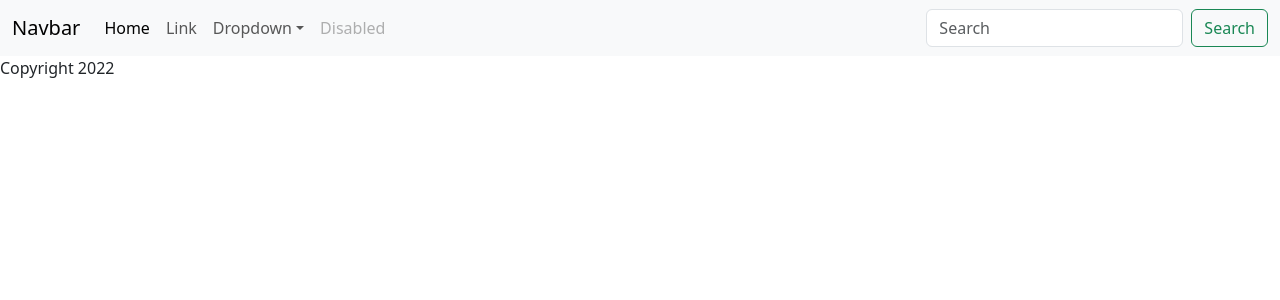
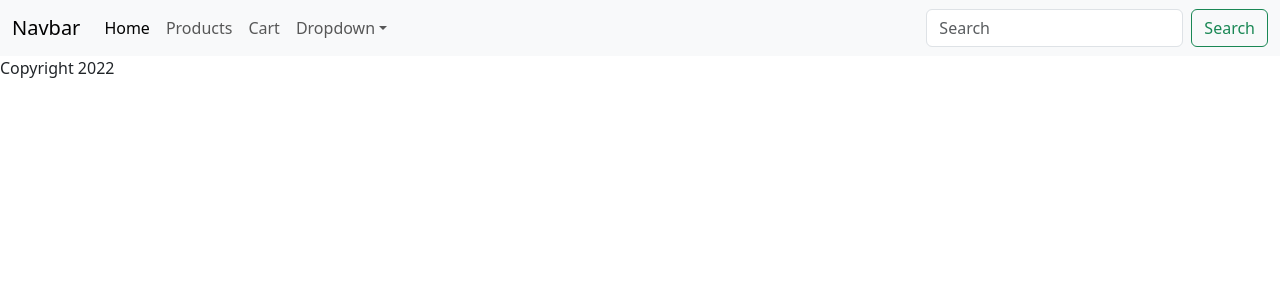
Before and after one commit to Arroneous2/mini-capstone-front-end, a React (Vite) app: page / in a window 1280 px wide. Shown: the top 300 px of the page. Built offline with nearby package versions, Linux system fonts and the light colour scheme; no server answers.

Commit message:
add bootstrap nav bar

```diff
--- a/src/Header.jsx
+++ b/src/Header.jsx
@@ -3,13 +3,13 @@ import { Link } from "react-router-dom";
 export function Header() {
   return (
     <header>
-      <nav class="navbar navbar-expand-lg bg-body-tertiary">
-        <div class="container-fluid">
-          <a class="navbar-brand" href="#">
+      <nav className="navbar navbar-expand-lg bg-body-tertiary">
+        <div className="container-fluid">
+          <a className="navbar-brand" href="#">
             Navbar
           </a>
           <button
-            class="navbar-toggler"
+            className="navbar-toggler"
             type="button"
             data-bs-toggle="collapse"
             data-bs-target="#navbarSupportedContent"
@@ -17,23 +17,28 @@ export function Header() {
             aria-expanded="false"
             aria-label="Toggle navigation"
           >
-            <span class="navbar-toggler-icon"></span>
+            <span className="navbar-toggler-icon"></span>
           </button>
-          <div class="collapse navbar-collapse" id="navbarSupportedContent">
-            <ul class="navbar-nav me-auto mb-2 mb-lg-0">
-              <li class="nav-item">
-                <a class="nav-link active" aria-current="page" href="#">
+          <div className="collapse navbar-collapse" id="navbarSupportedContent">
+            <ul className="navbar-nav me-auto mb-2 mb-lg-0">
+              <li className="nav-item">
+                <a className="nav-link active" aria-current="page" href="/">
                   Home
                 </a>
               </li>
-              <li class="nav-item">
-                <a class="nav-link" href="#">
-                  Link
+              <li className="nav-item">
+                <a className="nav-link" href="/products">
+                  Products
                 </a>
               </li>
-              <li class="nav-item dropdown">
+              <li className="nav-item">
+                <a className="nav-link" href="/cart">
+                  Cart
+                </a>
+              </li>
+              <li className="nav-item dropdown">
                 <a
-                  class="nav-link dropdown-toggle"
+                  className="nav-link dropdown-toggle"
                   href="#"
                   role="button"
                   data-bs-toggle="dropdown"
@@ -41,36 +46,23 @@ export function Header() {
                 >
                   Dropdown
                 </a>
-                <ul class="dropdown-menu">
+                <ul className="dropdown-menu">
                   <li>
-                    <a class="dropdown-item" href="#">
-                      Action
+                    <a className="dropdown-item" href="/login">
+                      Log In
                     </a>
                   </li>
                   <li>
-                    <a class="dropdown-item" href="#">
-                      Another action
-                    </a>
-                  </li>
-                  <li>
-                    <hr class="dropdown-divider" />
-                  </li>
-                  <li>
-                    <a class="dropdown-item" href="#">
-                      Something else here
+                    <a className="dropdown-item" href="/signup">
+                      Sign Up
                     </a>
                   </li>
                 </ul>
               </li>
-              <li class="nav-item">
-                <a class="nav-link disabled" aria-disabled="true">
-                  Disabled
-                </a>
-              </li>
             </ul>
-            <form class="d-flex" role="search">
-              <input class="form-control me-2" type="search" placeholder="Search" aria-label="Search" />
-              <button class="btn btn-outline-success" type="submit">
+            <form className="d-flex" role="search">
+              <input className="form-control me-2" type="search" placeholder="Search" aria-label="Search" />
+              <button className="btn btn-outline-success" type="submit">
                 Search
               </button>
             </form>
```
